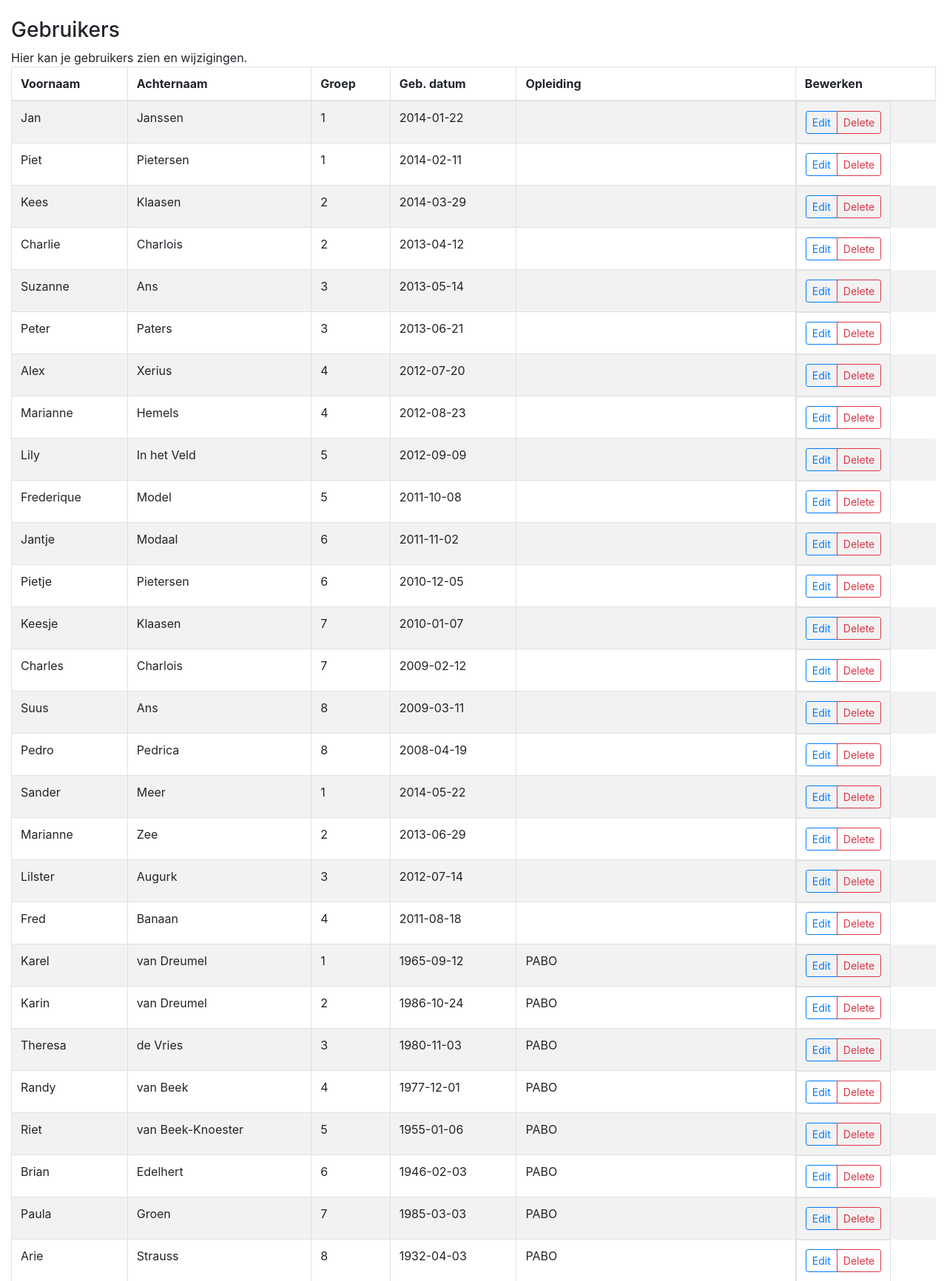
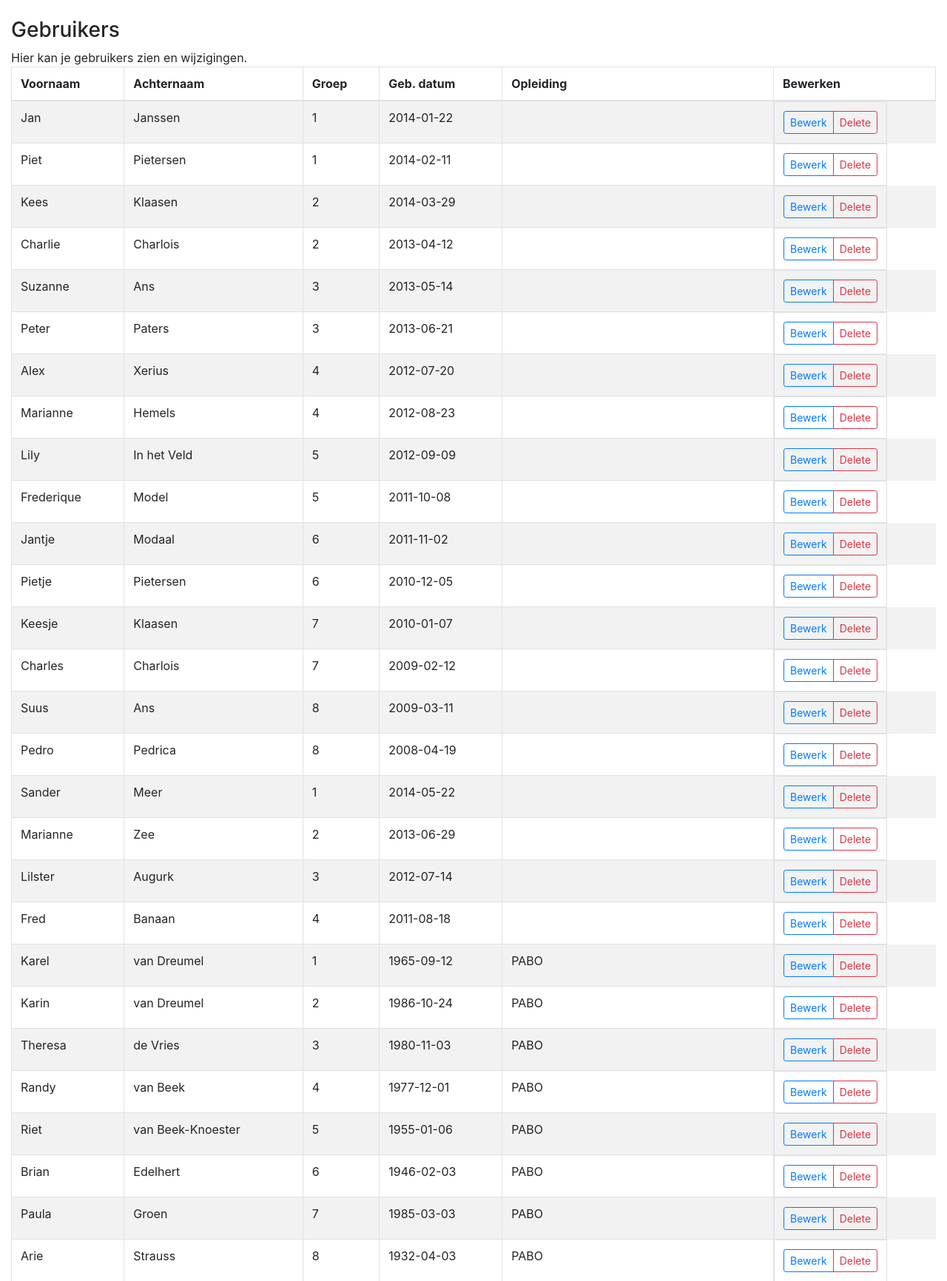
Before and after one commit to Kokosnootje/Voorbereiding-K3, a PHP site: page /?page=user in a window 1280 px wide. Shown: the part 66-1798 px from the top of the page at 74% size. Run offline with PHP 8.4, Linux system fonts and the light colour scheme; data comes from the database, SQL or seed files in the repository.

Commit message:
Update added new button that doesnt work

```diff
--- a/views/grade/showclass.phtml
+++ b/views/grade/showclass.phtml
@@ -21,6 +21,7 @@
             <th>Vak</th>
             <th>Datum</th>
             <th>Cijfer</th>
+            <th>Actie</th>
         </tr>
         </thead>
         <tbody>
@@ -29,6 +30,9 @@
                 <td><?= $ucg->course()->name ?></td>
                 <td><?= $ucg->grade_date ?></td>
                 <td><?= $ucg->grade ?></td>
+                <td>
+                    <a href="#" class="btn btn-outline-primary btn-sm"> Bewerk </a>
+                </td>
             </tr>
         <?php } ?>
         </tbody>
--- a/views/user/index.phtml
+++ b/views/user/index.phtml
@@ -26,7 +26,7 @@ Hier kan je gebruikers zien en wijzigingen.
             <td><?= $user->date_of_birth ?></td>
             <td> <?= $user->education ?></td>
             <td class="btn-group">
-                <a href="/?page=user&action=edit&id=<?= $user->id ?>" class="btn btn-outline-primary btn-sm"> Edit </a>
+                <a href="/?page=user&action=edit&id=<?= $user->id ?>" class="btn btn-outline-primary btn-sm"> Bewerk </a>
                 <a href="#" class="btn btn-outline-danger btn-sm"> Delete </a>
             </td>
         </tr>
```
